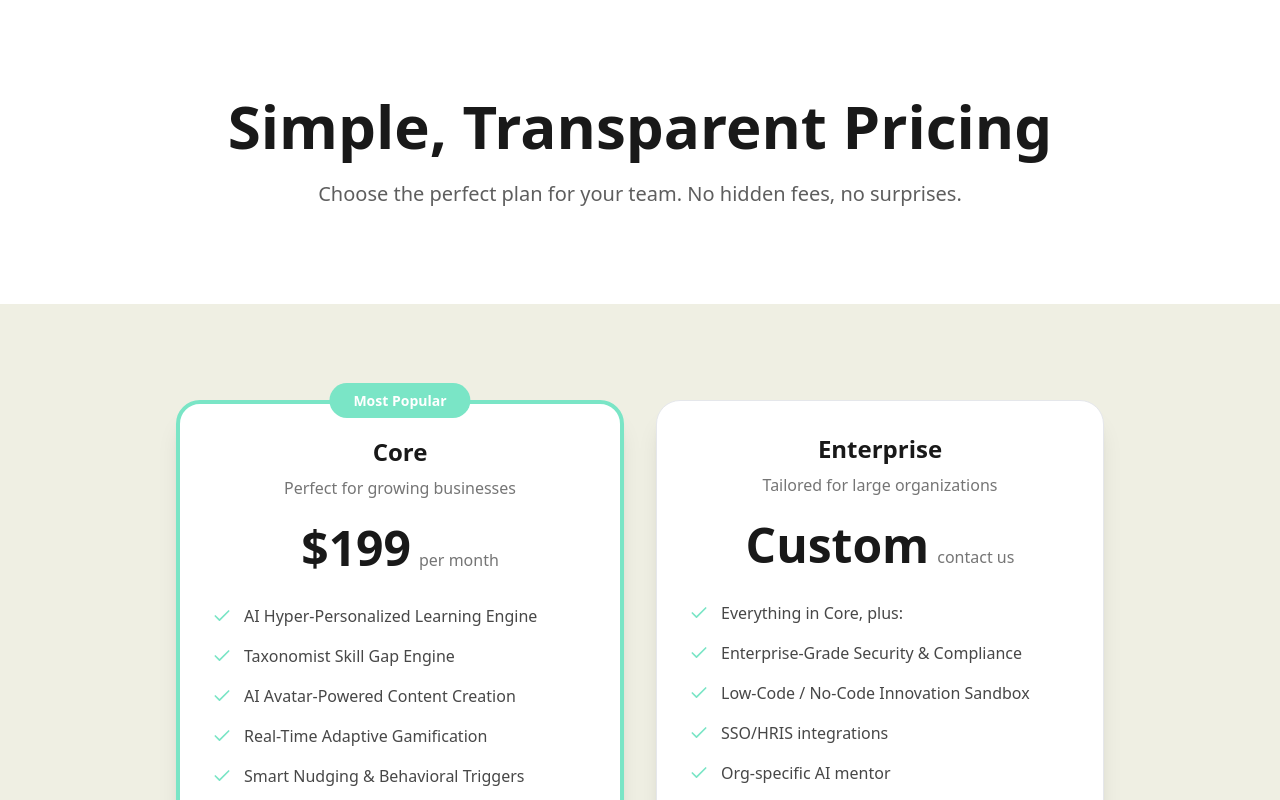
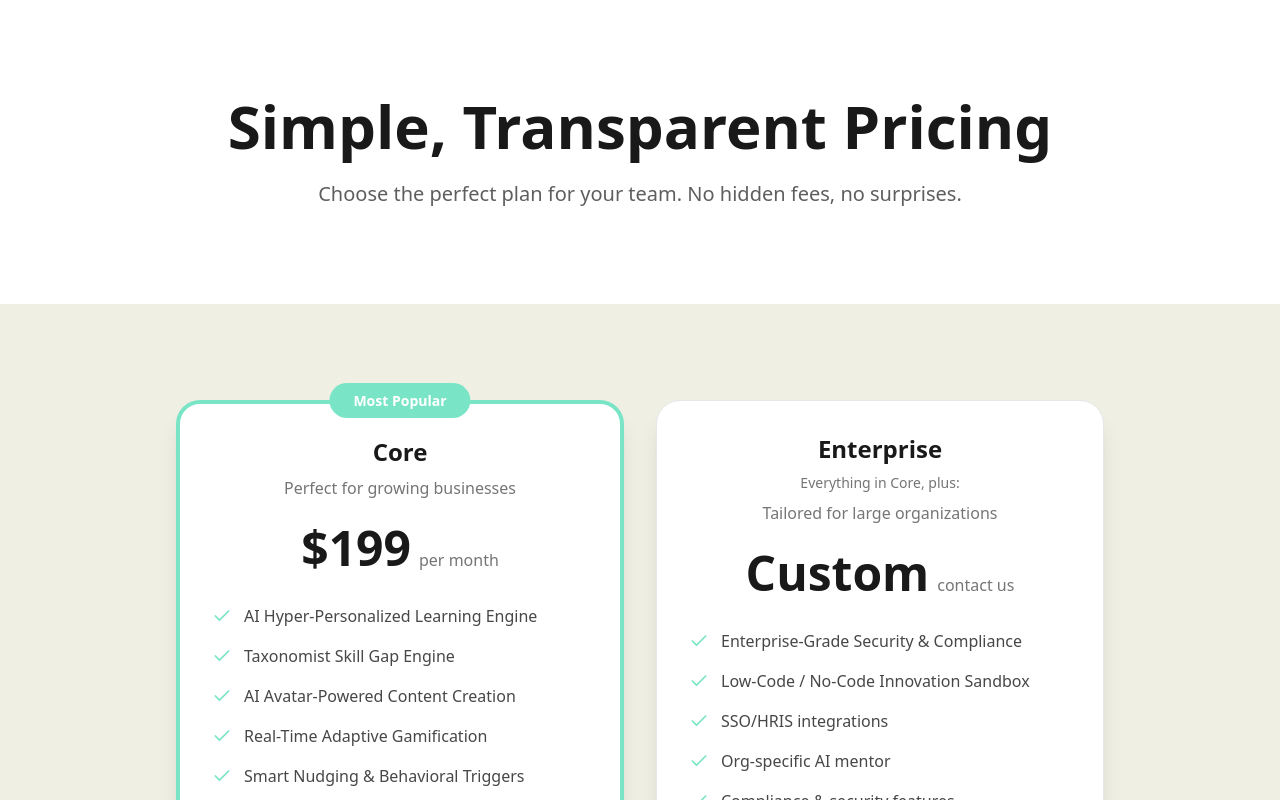
Before and after one commit to kkarakas-lxera/lxera-vision-platform, a React (Vite) app: page /pricing in a window 1280 px wide. Shown: the top 800 px of the page. Built offline with nearby package versions, Linux system fonts and the light colour scheme.

Commit message:
Refactor:
Move "Everything in Core, plus:" to subtitle

```diff
--- a/src/pages/Pricing.tsx
+++ b/src/pages/Pricing.tsx
@@ -24,11 +24,11 @@ const Pricing = () => {
     },
     {
       name: "Enterprise",
+      subtitle: "Everything in Core, plus:",
       price: "Custom",
       period: "contact us",
       description: "Tailored for large organizations",
       features: [
-        "Everything in Core, plus:",
         "Enterprise-Grade Security & Compliance",
         "Low-Code / No-Code Innovation Sandbox",
         "SSO/HRIS integrations",
@@ -76,6 +76,11 @@ const Pricing = () => {
                   <h3 className="text-2xl font-bold text-business-black mb-2">
                     {plan.name}
                   </h3>
+                  {plan.subtitle && (
+                    <p className="text-sm text-business-black/60 mb-2 font-medium">
+                      {plan.subtitle}
+                    </p>
+                  )}
                   <p className="text-business-black/60 mb-6">
                     {plan.description}
                   </p>
```
